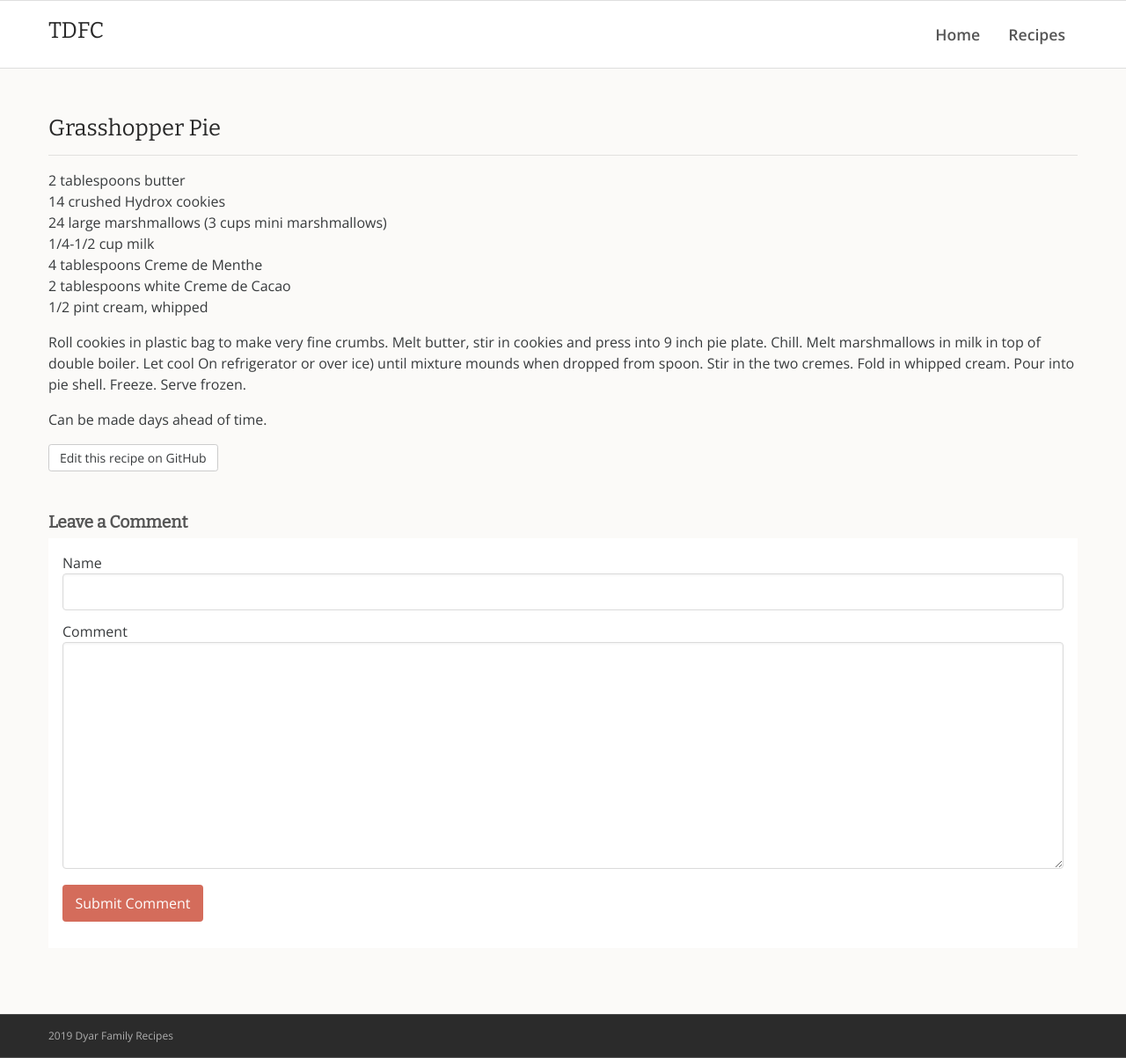
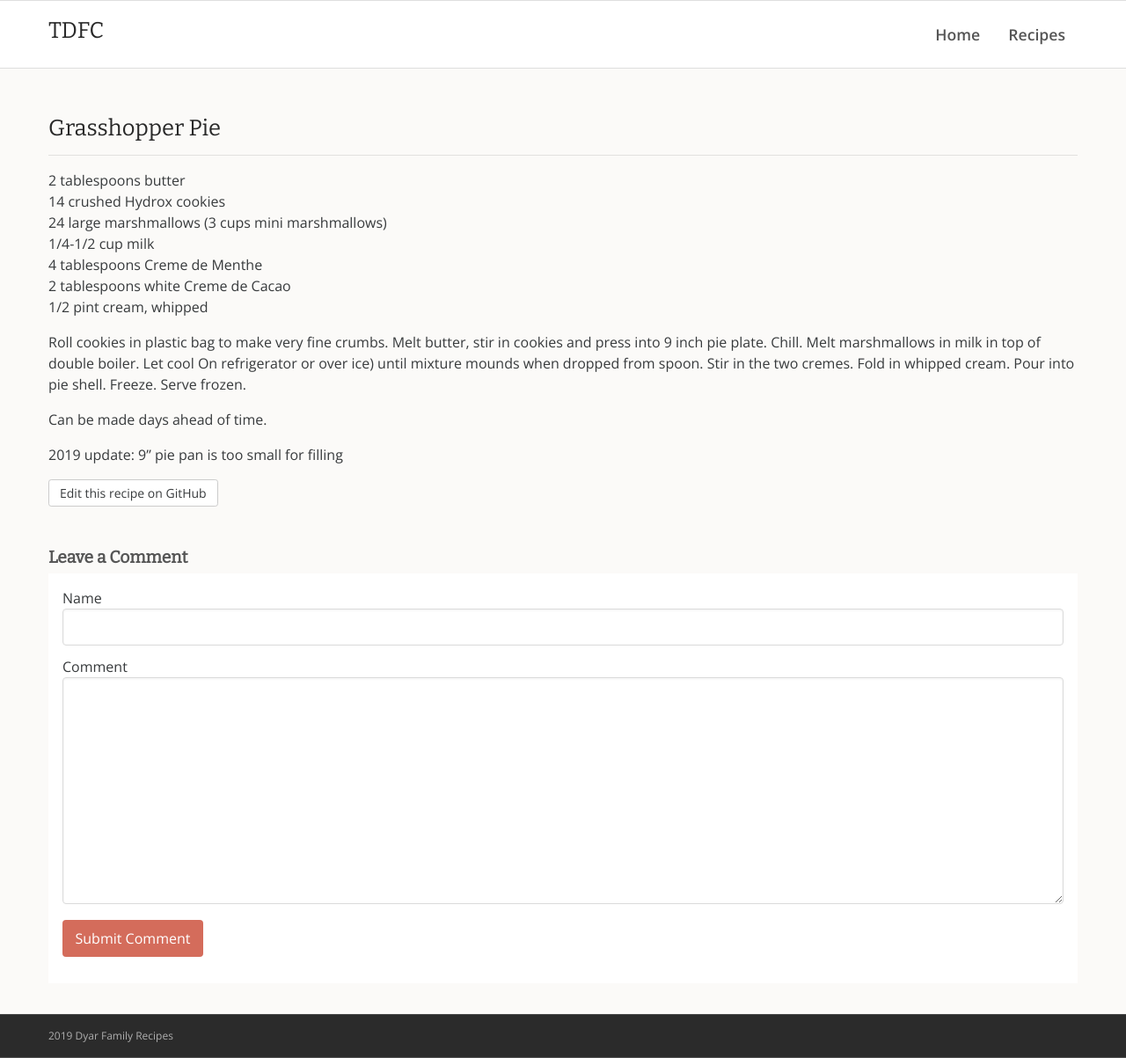
Before and after one commit to rdyar/tdfc, a Jekyll site: the page built from _desserts/grasshopper-pie.md, in a window 1280 px wide and 1203 px high. Shown: the whole window at 88% size. Built offline with Jekyll 4.4.1, drawn with Linux system fonts in a browser that asks for light colours.

Commit message:
Update grasshopper-pie.md

```diff
--- a/_desserts/grasshopper-pie.md
+++ b/_desserts/grasshopper-pie.md
@@ -15,3 +15,6 @@ or over ice) until mixture mounds when dropped from spoon. Stir in the two creme
 whipped cream. Pour into pie shell. Freeze. Serve frozen.
 
 Can be made days ahead of time.
+
+
+2019 update:  9" pie pan is too small for filling
```
